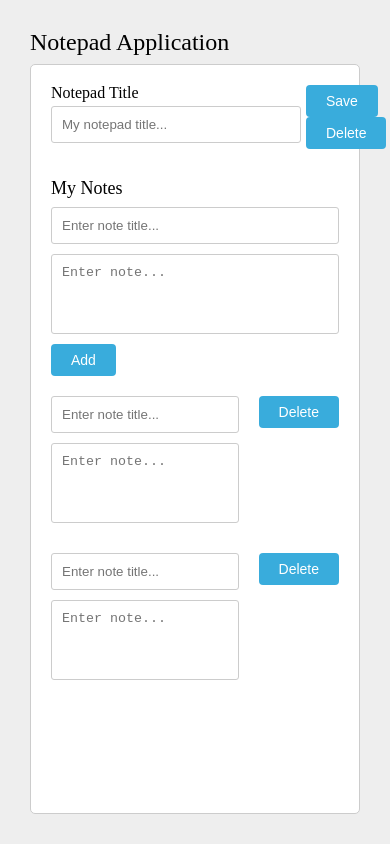
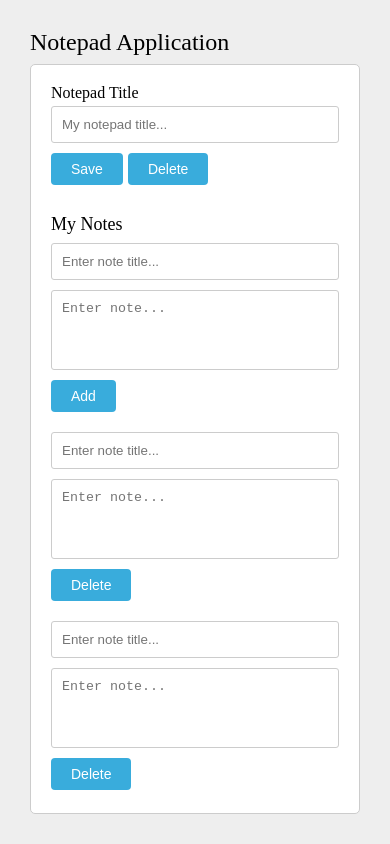
Before and after one commit to dreammmr/disqo-test-repo, an Angular app: page / in a window 390 px wide. Built offline with nearby package versions, Linux system fonts and the light colour scheme.

Commit message:
Added @media queries for the responsive

```diff
--- a/src/app/app.component.css
+++ b/src/app/app.component.css
@@ -114,3 +114,25 @@
 .container .added-container-input-fields textarea {
     height: 80px;
 }
+
+@media only screen and (max-width: 540px) {
+    .notepad-title-container {
+        flex-direction: column;
+    }
+    .container .notepad-title-container input {
+        width: auto !important;
+    }
+    .notepad-title-container button {
+        margin-top: 10px !important;
+        margin-left: 0 !important;
+    }
+    .added-container {
+        flex-direction: column;
+    }
+    .added-container button {
+        margin-left: 0 !important;
+    }
+    .added-container-input-fields {
+        width: auto !important;
+    }
+}
--- a/src/app/app.component.html
+++ b/src/app/app.component.html
@@ -4,7 +4,7 @@
     <div class="notepad-title-container">
       <div class="notepad-input-field">
         <label>Notepad Title</label>
-        <input type="text" placeholder="My notepad title..." [(ngModel)]="dataModel.title" #title="ngModel">
+        <input type="text" maxlength="255" required placeholder="My notepad title..." [(ngModel)]="dataModel.title" #title="ngModel">
       </div>
       <div>
         <button>Save</button>
@@ -15,8 +15,8 @@
       <div class="add-note-container">
         <h3>My Notes</h3>
 
-        <input type="text" placeholder="Enter note title...">
-        <textarea placeholder="Enter note..."></textarea>
+        <input type="text" maxlength="255" placeholder="Enter note title..." [(ngModel)]="noteModel.title">
+        <textarea maxlength="1000" placeholder="Enter note..." [(ngModel)]="noteModel.note"></textarea>
         <button>Add</button>
       </div>
       <div class="added-notes-container">
--- a/src/app/app.component.ts
+++ b/src/app/app.component.ts
@@ -13,4 +13,9 @@ export class AppComponent {
         title: '',
         notes: []
     };
+
+    noteModel = {
+        title: '',
+        note: ''
+    };
 }
```
